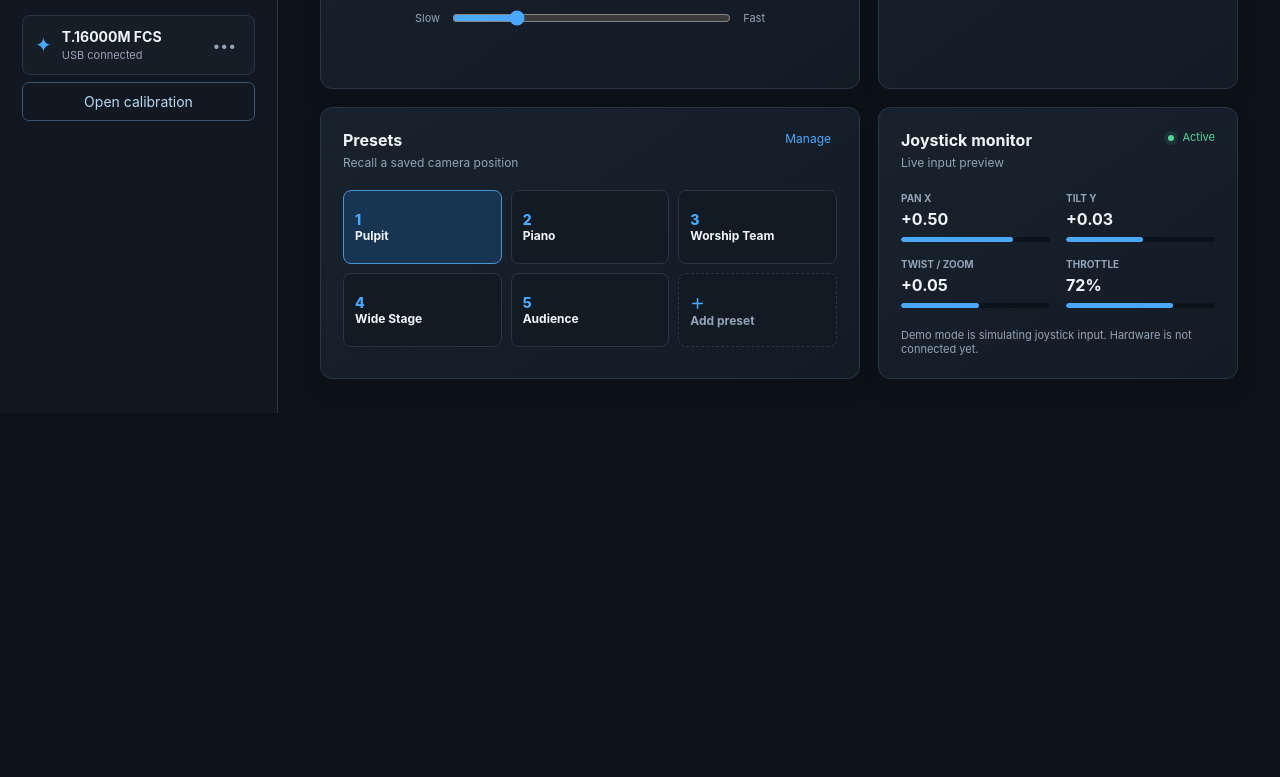
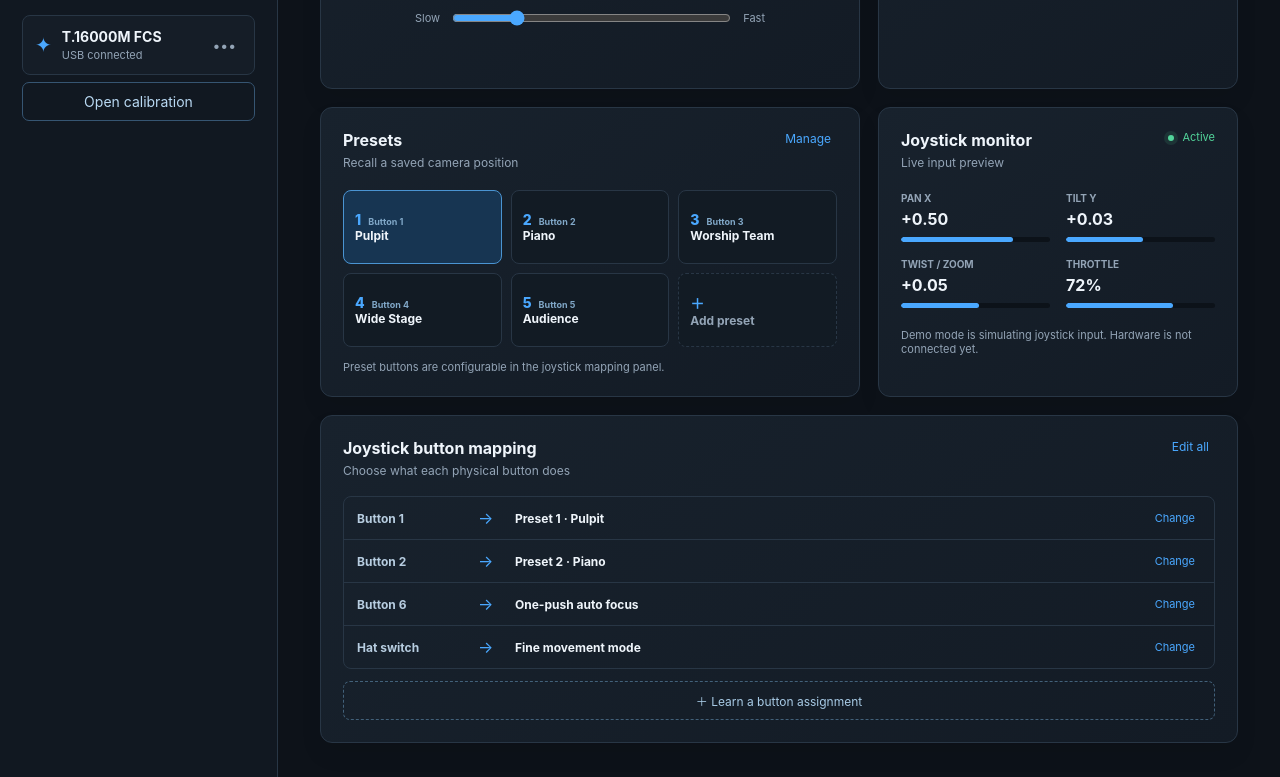
Before and after one commit to oscarkflin/PTZ_Controller, a plain HTML site: page ui-prototype/index.html in a window 1280 px wide. Shown: the part 501-1278 px from the top of the page. Before the commit the page ends 914 px from the top, so only its background shows below. Drawn offline with Linux system fonts and the light colour scheme.

Commit message:
feat: add preset button mapping prototype

```diff
--- a/ui-prototype/app.js
+++ b/ui-prototype/app.js
@@ -1,6 +1,7 @@
 const toast = document.querySelector('#toast');
 const show = message => { toast.textContent = message; toast.classList.add('show'); clearTimeout(window.toastTimer); window.toastTimer = setTimeout(() => toast.classList.remove('show'), 2100); };
 document.querySelectorAll('[data-action]').forEach(button => button.addEventListener('click', () => show(`${button.dataset.action} — demo only`)));
+document.querySelectorAll('.edit-binding').forEach(button => button.addEventListener('click', () => show(`Choose a new action for ${button.dataset.binding} — demo only`)));
 document.querySelector('#emergencyStop').addEventListener('click', () => show('STOP ALL — demo only'));
 document.querySelector('#speed').addEventListener('input', event => document.querySelector('#speedValue').textContent = event.target.value);
 document.querySelectorAll('.preset:not(.add)').forEach(button => button.addEventListener('click', () => { document.querySelectorAll('.preset').forEach(item => item.classList.remove('active')); button.classList.add('active'); show(`Preset recalled: ${button.querySelector('strong').textContent} — demo only`); }));
--- a/ui-prototype/index.html
+++ b/ui-prototype/index.html
@@ -5,6 +5,7 @@
     <meta name="viewport" content="width=device-width, initial-scale=1.0" />
     <title>PTZ Controller</title>
     <link rel="stylesheet" href="styles.css" />
+    <link rel="stylesheet" href="mapping.css" />
   </head>
   <body>
     <main class="app-shell">
@@ -50,21 +51,33 @@
             </section>
 
             <section class="panel presets-panel">
-              <div class="panel-heading"><div><h2>Presets</h2><p>Recall a saved camera position</p></div><button class="text-button">Manage</button></div>
+              <div class="panel-heading"><div><h2>Presets</h2><p>Recall a saved camera position</p></div><button class="text-button" data-action="Open preset manager">Manage</button></div>
               <div class="preset-grid">
-                <button class="preset active"><span>1</span><strong>Pulpit</strong></button>
-                <button class="preset"><span>2</span><strong>Piano</strong></button>
-                <button class="preset"><span>3</span><strong>Worship Team</strong></button>
-                <button class="preset"><span>4</span><strong>Wide Stage</strong></button>
-                <button class="preset"><span>5</span><strong>Audience</strong></button>
+                <button class="preset active"><span>1 <em>Button 1</em></span><strong>Pulpit</strong></button>
+                <button class="preset"><span>2 <em>Button 2</em></span><strong>Piano</strong></button>
+                <button class="preset"><span>3 <em>Button 3</em></span><strong>Worship Team</strong></button>
+                <button class="preset"><span>4 <em>Button 4</em></span><strong>Wide Stage</strong></button>
+                <button class="preset"><span>5 <em>Button 5</em></span><strong>Audience</strong></button>
                 <button class="preset add"><span>＋</span><strong>Add preset</strong></button>
               </div>
+              <p class="preset-note">Preset buttons are configurable in the joystick mapping panel.</p>
             </section>
 
             <section class="panel joystick-panel">
               <div class="panel-heading"><div><h2>Joystick monitor</h2><p>Live input preview</p></div><span class="status-text"><i></i> Active</span></div>
               <div class="axis-grid"><div><small>PAN X</small><strong id="axisX">+0.00</strong><div class="bar"><i id="barX"></i></div></div><div><small>TILT Y</small><strong id="axisY">+0.00</strong><div class="bar"><i id="barY"></i></div></div><div><small>TWIST / ZOOM</small><strong id="axisZ">+0.00</strong><div class="bar"><i id="barZ"></i></div></div><div><small>THROTTLE</small><strong id="axisT">62%</strong><div class="bar"><i id="barT"></i></div></div></div>
               <p class="hint">Demo mode is simulating joystick input. Hardware is not connected yet.</p>
+            </section>
+
+            <section class="panel mapping-panel">
+              <div class="panel-heading"><div><h2>Joystick button mapping</h2><p>Choose what each physical button does</p></div><button class="text-button" data-action="Open full mapping">Edit all</button></div>
+              <div class="mapping-list">
+                <div class="mapping-row"><span class="binding">Button 1</span><span class="mapping-arrow">→</span><strong>Preset 1 · Pulpit</strong><button class="edit-binding" data-binding="Button 1">Change</button></div>
+                <div class="mapping-row"><span class="binding">Button 2</span><span class="mapping-arrow">→</span><strong>Preset 2 · Piano</strong><button class="edit-binding" data-binding="Button 2">Change</button></div>
+                <div class="mapping-row"><span class="binding">Button 6</span><span class="mapping-arrow">→</span><strong>One-push auto focus</strong><button class="edit-binding" data-binding="Button 6">Change</button></div>
+                <div class="mapping-row"><span class="binding">Hat switch</span><span class="mapping-arrow">→</span><strong>Fine movement mode</strong><button class="edit-binding" data-binding="Hat switch">Change</button></div>
+              </div>
+              <button class="learn-button" data-action="Learn a new button">＋ Learn a button assignment</button>
             </section>
           </div>
         </section>
--- /dev/null
+++ b/ui-prototype/mapping.css
@@ -0,0 +1 @@
+.mapping-panel{grid-column:span 2}.preset em{color:#81a8c8;font-size:9px;font-style:normal;font-weight:650;margin-left:4px}.preset-note{margin:13px 0 0;color:var(--muted);font-size:11px}.mapping-list{margin-top:18px;border:1px solid var(--border);border-radius:8px;overflow:hidden}.mapping-row{display:grid;grid-template-columns:112px 28px 1fr auto;align-items:center;gap:9px;padding:11px 13px;border-bottom:1px solid var(--border);font-size:12px}.mapping-row:last-child{border-bottom:0}.binding{color:#b7cde0;font-weight:700}.mapping-arrow{color:var(--blue);font-size:16px}.edit-binding{border:0;background:transparent;color:var(--blue);font-size:11px}.learn-button{width:100%;margin-top:12px;padding:10px;border:1px dashed #42617a;border-radius:7px;background:transparent;color:#a8cbe6;font-size:12px}@media(max-width:850px){.mapping-panel{grid-column:auto}}
```
Also changed, not shown: 1 other file.
